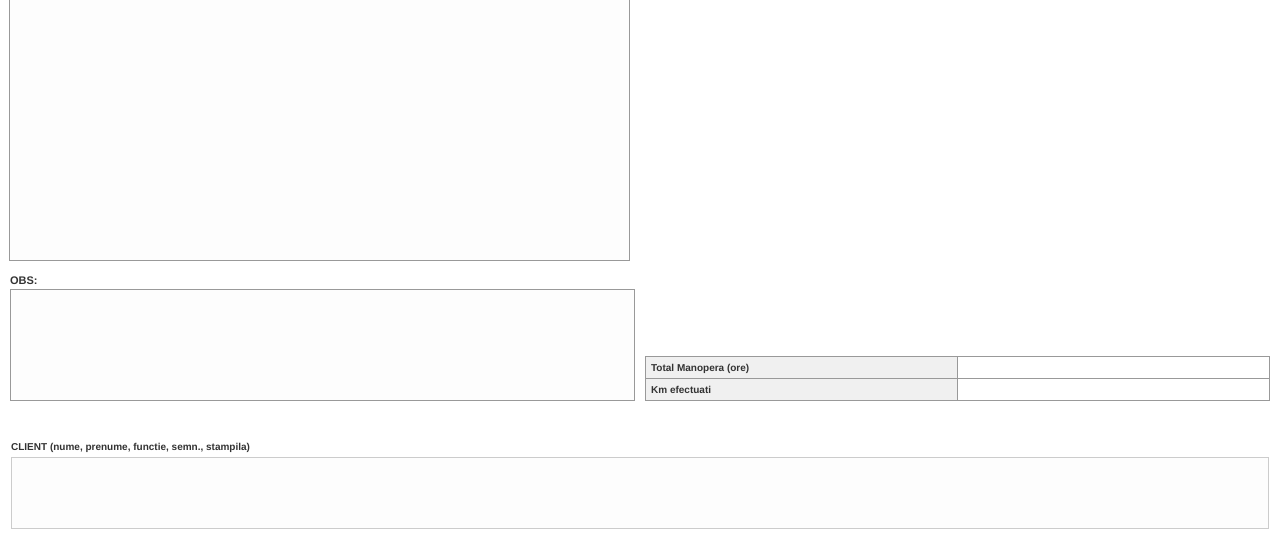
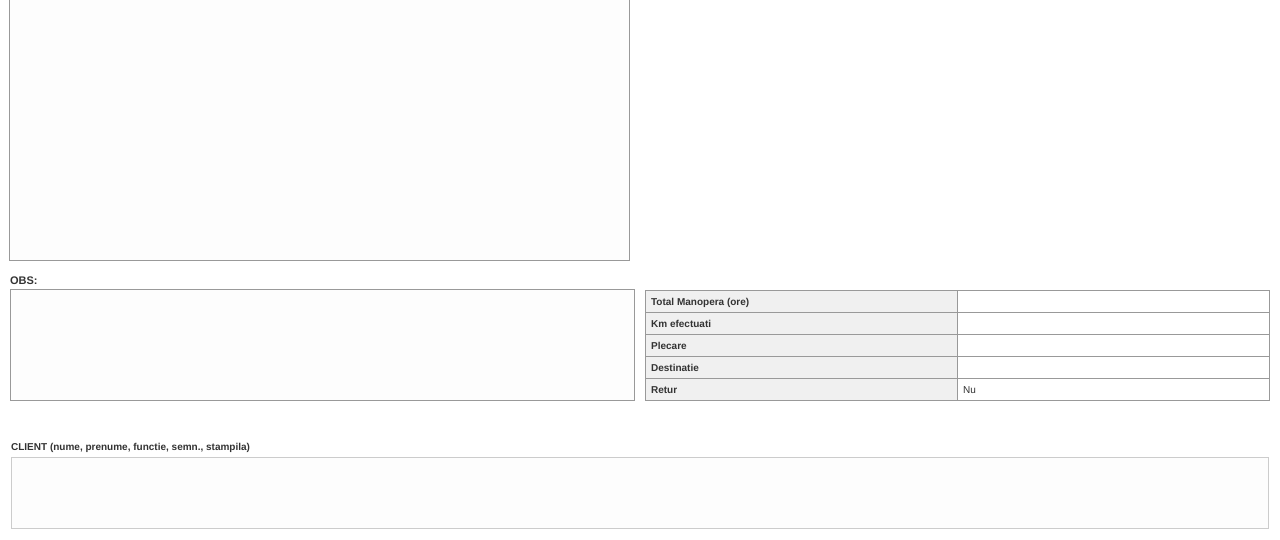
Before and after one commit to DrgDodge/app_report, a Flask app: template src/routes/templates/report_template.html in a window 1280 px wide. Shown: the part 429-969 px from the top of the page. Run offline with Flask 3, Linux system fonts and the light colour scheme; the template is opened without the code that fills it, so the values that code supplies are empty.

Commit message:
V0.7.2 - Update pdf gen and db

```diff
--- a/src/routes/app.py
+++ b/src/routes/app.py
@@ -11,7 +11,7 @@ app = Flask(__name__)
 # Permite cereri de la Svelte (de pe alt port/domeniu)
 CORS(app, resources={r"/api/*": {"origins": "*"}})
 
-DATABASE = 'date.db'
+DATABASE = os.path.join(os.path.dirname(__file__), 'date.db')
 
 def get_db_conn():
     """ Functie helper pentru conexiunea la DB """
@@ -134,6 +134,7 @@ def create_raport():
     raport = data['raport']
     piese_inlocuite = data['pieseInlocuite']
     piese_necesare = data['pieseNecesare']
+    manopera = data['manopera']
     raport_id = raport.get('id')
 
     conn = get_db_conn()
@@ -164,7 +165,8 @@ def create_raport():
                 UPDATE Rapoarte SET
                     numar_raport = ?, tehnician = ?, data = ?, este_revizie = ?, este_reparatie = ?, este_constatare = ?, este_garantie = ?,
                     client_id = ?, client_nume_text = ?, locatie = ?, solicitare_client = ?, utilaj = ?, serie_utilaj = ?, ore_funct = ?,
-                    operatii_efectuate = ?, observatii = ?, manopera_ore = ?, km_efectuati = ?, nume_semnatura_client = ?
+                    operatii_efectuate = ?, observatii = ?, manopera_ore = ?, km_efectuati = ?, nume_semnatura_client = ?,
+                    plecare = ?, destinatie = ?, retur = ?
                 WHERE id = ?
             """, (
                 raport.get('numar'), raport.get('tehnician'), raport.get('data'),
@@ -175,19 +177,24 @@ def create_raport():
                 raport.get('operatii_efectuate'), raport.get('observatii'),
                 raport.get('manopera_ore'), raport.get('km_efectuati'),
                 raport.get('nume_semnatura_client'),
+                raport.get('plecare'),
+                raport.get('destinatie'),
+                raport.get('retur'),
                 raport_id
             ))
             # Sterge piesele vechi
             cursor.execute("DELETE FROM PieseInlocuite WHERE raport_id = ?", (raport_id,))
             cursor.execute("DELETE FROM PieseNecesare WHERE raport_id = ?", (raport_id,))
+            cursor.execute("DELETE FROM Manopera WHERE raport_id = ?", (raport_id,))
         else:
             # Pas 2: Insereaza raportul principal
             cursor.execute("""
                 INSERT INTO Rapoarte (
                     numar_raport, tehnician, data, este_revizie, este_reparatie, este_constatare, este_garantie,
                     client_id, client_nume_text, locatie, solicitare_client, utilaj, serie_utilaj, ore_funct,
-                    operatii_efectuate, observatii, manopera_ore, km_efectuati, nume_semnatura_client
-                ) VALUES (?, ?, ?, ?, ?, ?, ?, ?, ?, ?, ?, ?, ?, ?, ?, ?, ?, ?, ?)
+                    operatii_efectuate, observatii, manopera_ore, km_efectuati, nume_semnatura_client,
+                    plecare, destinatie, retur
+                ) VALUES (?, ?, ?, ?, ?, ?, ?, ?, ?, ?, ?, ?, ?, ?, ?, ?, ?, ?, ?, ?, ?, ?)
             """, (
                 raport.get('numar'), raport.get('tehnician'), raport.get('data'),
                 raport.get('este_revizie', 0), raport.get('este_reparatie', 0),
@@ -196,7 +203,10 @@ def create_raport():
                 raport.get('utilaj'), raport.get('serie'), raport.get('ore_funct'),
                 raport.get('operatii_efectuate'), raport.get('observatii'),
                 raport.get('manopera_ore'), raport.get('km_efectuati'),
-                raport.get('nume_semnatura_client')
+                raport.get('nume_semnatura_client'),
+                raport.get('plecare'),
+                raport.get('destinatie'),
+                raport.get('retur')
             ))
             raport_id = cursor.lastrowid # Aflam ID-ul raportului proaspat creat
 
@@ -219,7 +229,7 @@ def create_raport():
         for piesa in piese_necesare:
              if piesa.get('pn') or piesa.get('descriere'):
                 # Check if part exists in PieseMaster
-                cursor.execute("SELECT id FROM PieseMaster WHERE pn = ?", (piesa.get('pn'),))
+                cursor.execute("SELECT id FROM PieseMaster WHERE pn = ?", (pesa.get('pn'),))
                 row = cursor.fetchone()
                 if not row:
                     # Insert into PieseMaster
@@ -229,7 +239,16 @@ def create_raport():
                     INSERT INTO PieseNecesare (raport_id, pn, descriere, buc)
                     VALUES (?, ?, ?, ?)
                 """, (raport_id, piesa.get('pn'), piesa.get('descriere'), piesa.get('buc')))
-        # Pas 5: Salveaza istoricul orelor de functionare
+
+        # Pas 5: Insereaza manopera
+        for item in manopera:
+            if item.get('tip') and item.get('ore'):
+                cursor.execute("""
+                    INSERT INTO Manopera (raport_id, tip, ore)
+                    VALUES (?, ?, ?)
+                """, (raport_id, item.get('tip'), item.get('ore')))
+
+        # Pas 6: Salveaza istoricul orelor de functionare
         try:
             if raport.get('utilaj') and raport.get('serie') and client_id:
                 client_id_int = int(client_id)
@@ -276,6 +295,9 @@ def get_report_pdf(raport_id):
     cursor.execute("SELECT * FROM PieseNecesare WHERE raport_id = ?", (raport_id,))
     piese_necesare_data = cursor.fetchall()
 
+    cursor.execute("SELECT * FROM Manopera WHERE raport_id = ?", (raport_id,))
+    manopera_data = cursor.fetchall()
+
     cursor.execute("SELECT * FROM Companie WHERE id = 1")
     companie_data = cursor.fetchone()
 
@@ -285,6 +307,7 @@ def get_report_pdf(raport_id):
     raport = dict(raport_data)
     piese_inlocuite = [dict(p) for p in piese_inlocuite_data]
     piese_necesare = [dict(p) for p in piese_necesare_data]
+    manopera = [dict(m) for m in manopera_data]
     companie = dict(companie_data) if companie_data else {}
 
     # Determine report type
@@ -323,6 +346,7 @@ def get_report_pdf(raport_id):
             raport=raport,
             piese_inlocuite=piese_inlocuite,
             piese_necesare=piese_necesare,
+            manopera=manopera,
             companie=companie,
             tip_raport=tip_raport_str,
             logo_data_uri=logo_data_uri
--- a/src/routes/schema.sql
+++ b/src/routes/schema.sql
@@ -63,6 +63,9 @@ CREATE TABLE IF NOT EXISTS Rapoarte (
     km_efectuati INTEGER,
 
     nume_semnatura_client TEXT,
+    plecare TEXT,
+    destinatie TEXT,
+    retur INTEGER,
 
     FOREIGN KEY (client_id) REFERENCES Clienti(id)
 );
@@ -87,6 +90,14 @@ CREATE TABLE IF NOT EXISTS PieseNecesare (
     FOREIGN KEY (raport_id) REFERENCES Rapoarte(id)
 );
 
+CREATE TABLE IF NOT EXISTS Manopera (
+    id INTEGER PRIMARY KEY AUTOINCREMENT,
+    raport_id INTEGER NOT NULL,
+    tip TEXT,
+    ore REAL,
+    FOREIGN KEY (raport_id) REFERENCES Rapoarte(id)
+);
+
 -- Introducem cativa clienti si piese de test
 INSERT OR IGNORE INTO Clienti (nume, cui) VALUES ('Client Exemplu SRL', 'RO123456');
 INSERT OR IGNORE INTO Clienti (nume, cui) VALUES ('Alt Client SA', 'RO654321');
--- a/src/routes/templates/report_template.html
+++ b/src/routes/templates/report_template.html
@@ -413,6 +413,18 @@
                                             <td class="label">Km efectuati</td>
                                             <td>{{ raport.km_efectuati }}</td>
                                         </tr>
+                                        <tr>
+                                            <td class="label">Plecare</td>
+                                            <td>{{ raport.plecare }}</td>
+                                        </tr>
+                                        <tr>
+                                            <td class="label">Destinatie</td>
+                                            <td>{{ raport.destinatie }}</td>
+                                        </tr>
+                                        <tr>
+                                            <td class="label">Retur</td>
+                                            <td>{% if raport.retur %}Da{% else %}Nu{% endif %}</td>
+                                        </tr>
                                     </table>
                                </div>
                             </td>
```
